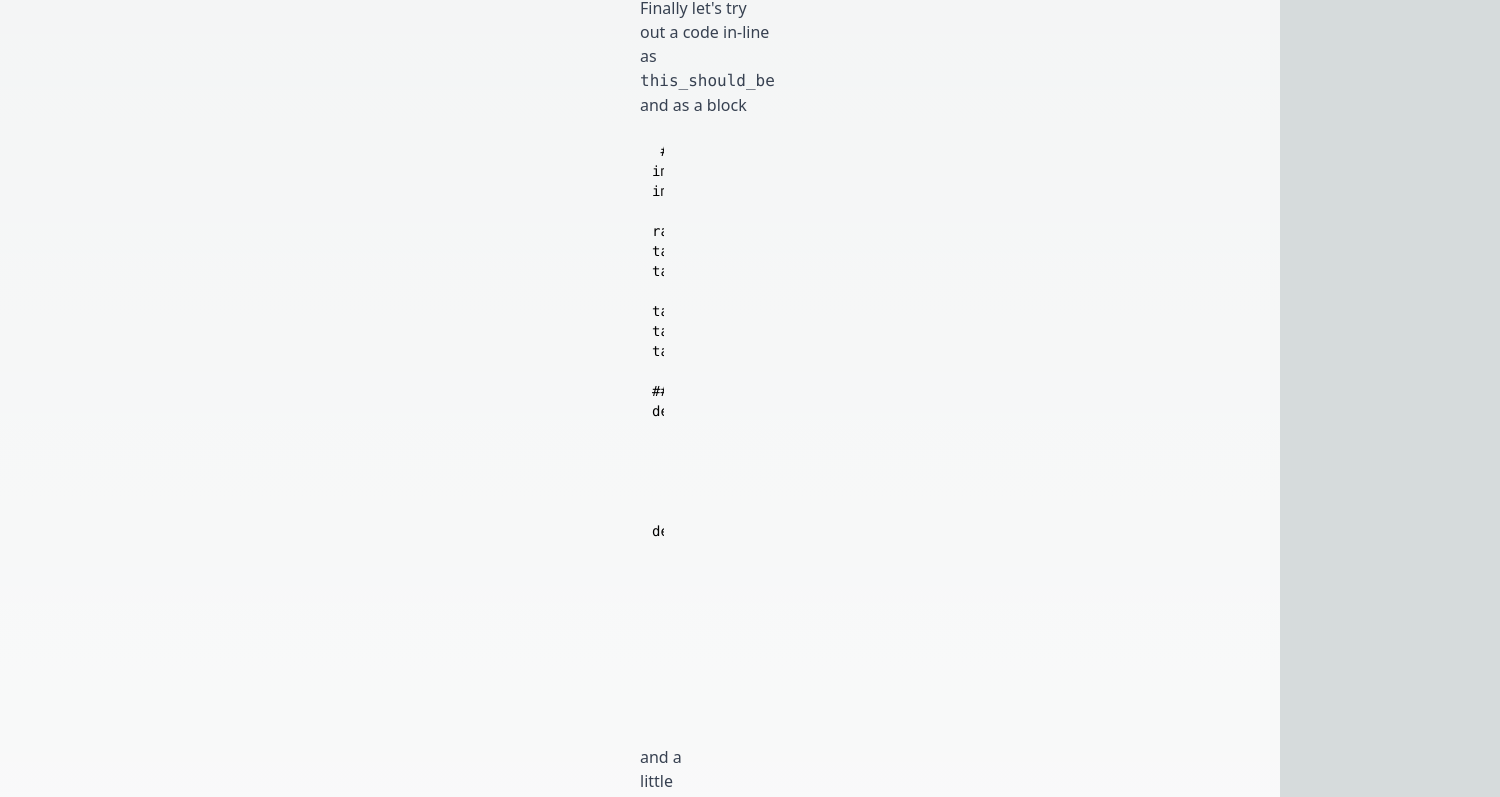
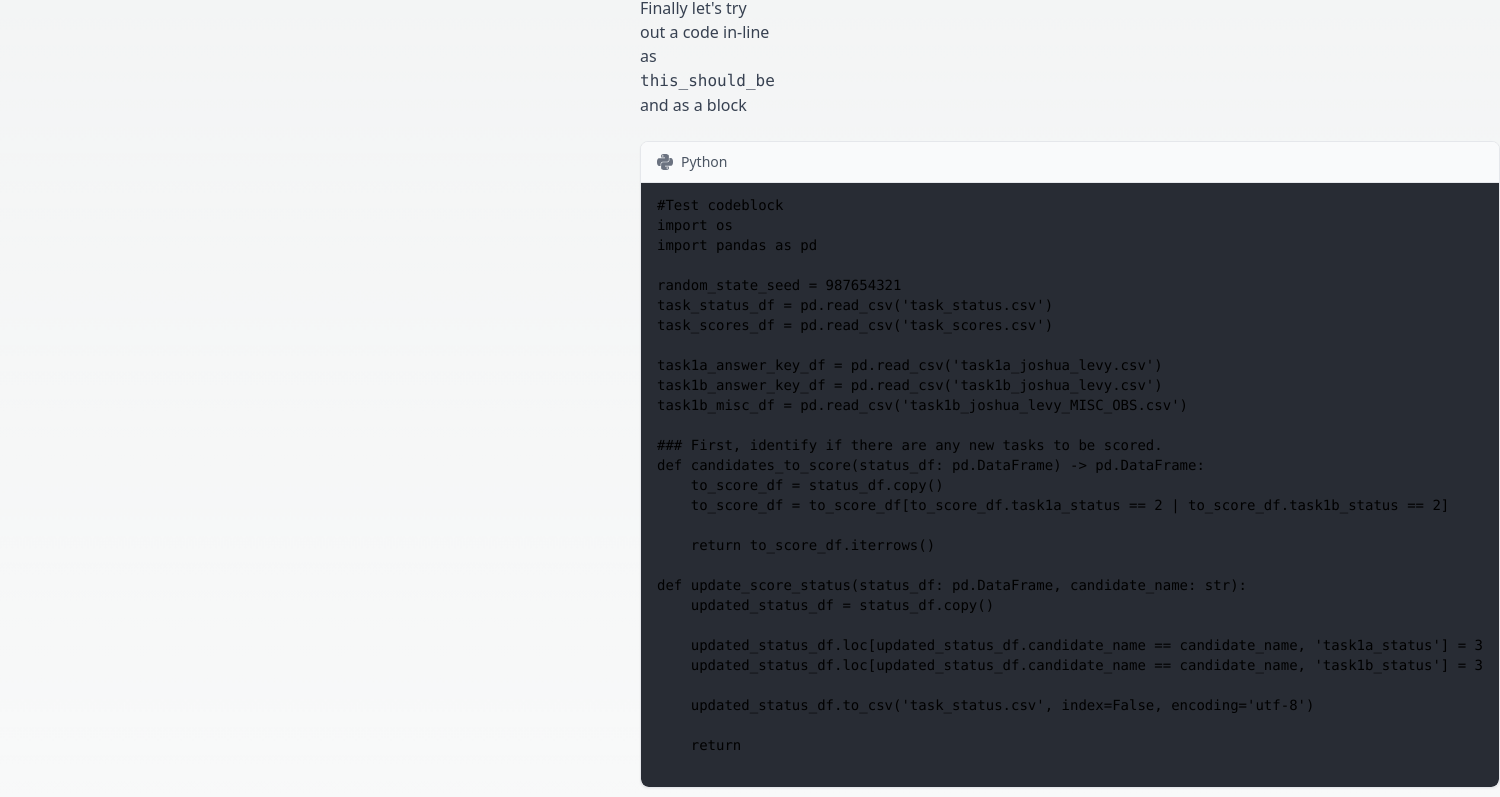
Before and after one commit to joshuaylevy/joshua-y-levy, a Next.js app: page /blog/posts/phd-low-hanging-fruit in a window 1280 px wide. Shown: the part 4991-5788 px from the top of the page, 1500 px wide, since content can reach past the window. Built offline with nearby package versions, Linux system fonts and the light colour scheme.

Commit message:
Add code block headers with language icons (Material Theme style)
Made-with: Cursor

```diff
--- a/src/components/mdxComponents/baseStylings.js
+++ b/src/components/mdxComponents/baseStylings.js
@@ -1,7 +1,8 @@
+import { CodeBlock } from './codeBlock.js';
 
 export const BaseStylings = {
   Para: ({ children }) => <p className="text-gray-700 my-2 text-base">{children}</p>,
   LinkInLine: ({ children, ...props }) => <a href = {props.href} className="text-gray-700 underline underline-offset-4 hover:text-blue-500 ease-in duration-100">{ children }</a>,
-  Pre: ({ children }) => <pre className="my-2 py-2 px-3 w-full rounded-md text-sm overflow-auto"> { children }</pre>,
+  Pre: CodeBlock,
   BlockQuote: ({ children }) => <blockquote className="rounded-lg border w-5/6 my-2 px-10 py-3 border-gray-300 bg-gray-100 text-justify self-center">{ children }</blockquote>
 };
--- /dev/null
+++ b/src/components/mdxComponents/codeBlock.js
@@ -0,0 +1,121 @@
+import React from "react";
+import {
+  SiPython,
+  SiJavascript,
+  SiTypescript,
+  SiR,
+  SiRust,
+  SiGo,
+  SiSwift,
+  SiKotlin,
+  SiCplusplus,
+  SiC,
+  SiRuby,
+  SiPhp,
+  SiJava,
+  SiCsharp,
+  SiHtml5,
+  SiCss3,
+  SiJson,
+  SiMarkdown,
+  SiShell,
+  SiYaml,
+  SiDocker,
+  SiSqlite,
+  SiMysql,
+} from "react-icons/si";
+import { HiOutlineCode } from "react-icons/hi";
+
+/** Maps language identifier (from className) to display label and icon */
+const LANGUAGE_CONFIG = {
+  python: { label: "Python", Icon: SiPython },
+  py: { label: "Python", Icon: SiPython },
+  javascript: { label: "JavaScript", Icon: SiJavascript },
+  js: { label: "JavaScript", Icon: SiJavascript },
+  typescript: { label: "TypeScript", Icon: SiTypescript },
+  ts: { label: "TypeScript", Icon: SiTypescript },
+  r: { label: "R", Icon: SiR },
+  rust: { label: "Rust", Icon: SiRust },
+  go: { label: "Go", Icon: SiGo },
+  golang: { label: "Go", Icon: SiGo },
+  swift: { label: "Swift", Icon: SiSwift },
+  kotlin: { label: "Kotlin", Icon: SiKotlin },
+  cpp: { label: "C++", Icon: SiCplusplus },
+  "c++": { label: "C++", Icon: SiCplusplus },
+  c: { label: "C", Icon: SiC },
+  ruby: { label: "Ruby", Icon: SiRuby },
+  rb: { label: "Ruby", Icon: SiRuby },
+  php: { label: "PHP", Icon: SiPhp },
+  java: { label: "Java", Icon: SiJava },
+  csharp: { label: "C#", Icon: SiCsharp },
+  "c#": { label: "C#", Icon: SiCsharp },
+  html: { label: "HTML", Icon: SiHtml5 },
+  css: { label: "CSS", Icon: SiCss3 },
+  json: { label: "JSON", Icon: SiJson },
+  markdown: { label: "Markdown", Icon: SiMarkdown },
+  md: { label: "Markdown", Icon: SiMarkdown },
+  bash: { label: "Bash", Icon: SiShell },
+  sh: { label: "Shell", Icon: SiShell },
+  shell: { label: "Shell", Icon: SiShell },
+  zsh: { label: "Shell", Icon: SiShell },
+  yaml: { label: "YAML", Icon: SiYaml },
+  yml: { label: "YAML", Icon: SiYaml },
+  dockerfile: { label: "Dockerfile", Icon: SiDocker },
+  docker: { label: "Dockerfile", Icon: SiDocker },
+  sql: { label: "SQL", Icon: SiSqlite },
+  mysql: { label: "MySQL", Icon: SiMysql },
+  sqlite: { label: "SQLite", Icon: SiSqlite },
+  plaintext: { label: "Plain Text", Icon: HiOutlineCode },
+  text: { label: "Plain Text", Icon: HiOutlineCode },
+  math: { label: "Math", Icon: HiOutlineCode },
+};
+
+const DEFAULT_CONFIG = { label: "Code", Icon: HiOutlineCode };
+
+function getLanguageConfig(language) {
+  const normalized = (language || "plaintext").toLowerCase().trim();
+  return LANGUAGE_CONFIG[normalized] || { ...DEFAULT_CONFIG, label: normalized };
+}
+
+/**
+ * Extracts language from code element's className (e.g. "language-python hljs" -> "python").
+ * Also checks for optional title in data attributes if a remark plugin provides them.
+ */
+function extractCodeBlockInfo(children) {
+  let language = "plaintext";
+  let customTitle = null;
+
+  const arr = React.Children.toArray(children);
+  const codeEl = arr.find(
+    (child) =>
+      React.isValidElement(child) &&
+      (child.type === "code" || /language-|hljs/.test(child.props?.className || ""))
+  );
+
+  if (codeEl?.props?.className) {
+    const match = String(codeEl.props.className).match(/language-(\w+)/);
+    if (match) language = match[1];
+    customTitle = codeEl.props["data-title"] ?? codeEl.props["data-filename"] ?? null;
+  }
+
+  return { language, customTitle };
+}
+
+export function CodeBlock({ children, ...props }) {
+  const { language, customTitle } = extractCodeBlockInfo(children);
+  const { label, Icon } = getLanguageConfig(language);
+
+  const headerLabel = customTitle || label;
+
+  return (
+    <div className="my-4 rounded-lg overflow-hidden border border-gray-200 shadow-sm bg-white">
+      <div className="flex items-center gap-2 px-4 py-2.5 bg-gray-50 border-b border-gray-200 text-sm text-gray-600">
+        <Icon className="flex-shrink-0 w-4 h-4 text-gray-500" aria-hidden />
+        <span className="font-medium">{headerLabel}</span>
+      </div>
+      <pre className="my-0 py-3 px-4 w-full text-sm overflow-auto rounded-b-lg bg-[#282c34]" {...props}>
+        {children}
+      </pre>
+    </div>
+  );
+}
```
